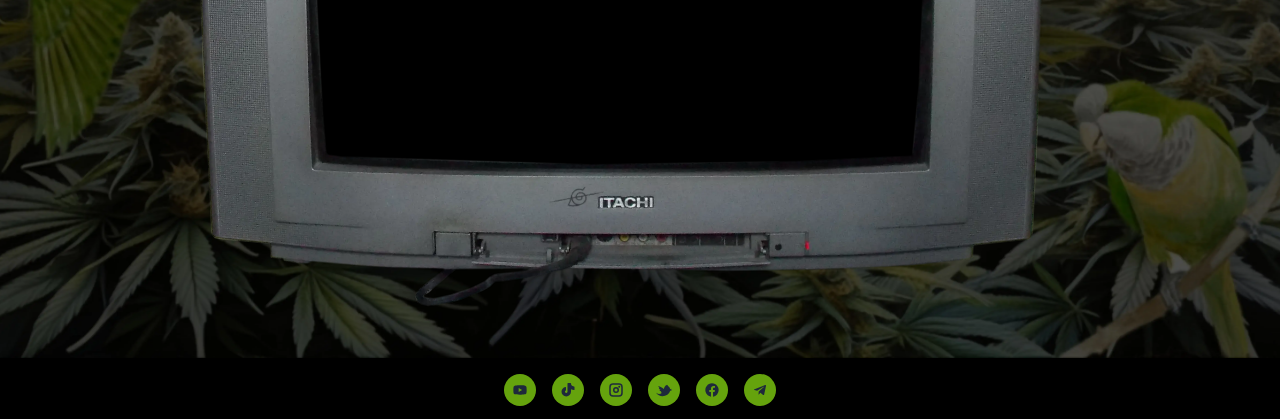
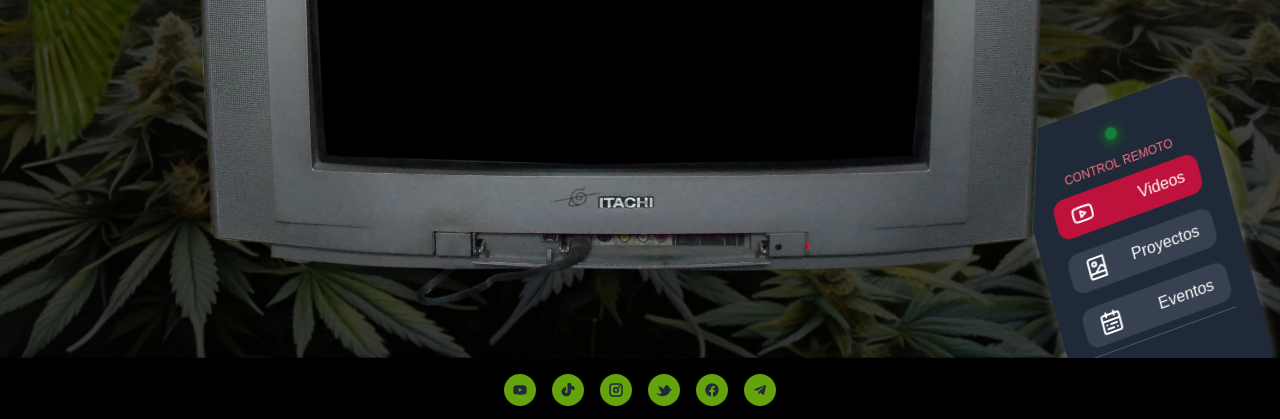
Before and after one commit to montvlein/catanave_tv, a Next.js app: page / in a window 1280 px wide. Shown: the part 378-797 px from the top of the page. Built offline with nearby package versions, Linux system fonts and the light colour scheme.

Commit message:
se elimino video promocional. Se agrego control al cargar la tele

```diff
--- a/app/client/components/videoPlayer.jsx
+++ b/app/client/components/videoPlayer.jsx
@@ -1,6 +1,7 @@
 'use client'
 
 import { useState } from "react";
+import RemoteControl from "./control";
 import YouTubeTv from "./youtubePlayer";
 
 const VideoComponent = ({ videoUrlMp4, videoUrlWebm }) => {
@@ -20,6 +21,9 @@ const VideoComponent = ({ videoUrlMp4, videoUrlWebm }) => {
         <source src={videoUrlMp4} type="video/mp4" />
         Your browser does not support the video tag.
       </video>
+      <RemoteControl>
+        <div className="invisible h-10"></div>
+      </RemoteControl>
     </div>
 )};
 
--- a/app/page.js
+++ b/app/page.js
@@ -1,7 +1,7 @@
 import Footer from "@components/footer";
-import PromotionalDisplay from "./client/components/promotionalDisplay";
 import TvComponent from "./client/components/tv";
 import VideoComponent from "./client/components/videoPlayer";
+import YouTubeTv from "./client/components/youtubePlayer";
 
 export default function Home() {
 
@@ -20,7 +20,6 @@ export default function Home() {
         </a>
       </header>
       <main className="flex-1 bg-img flex flex-wrap">
-        <PromotionalDisplay />
         <TvComponent>
           <VideoComponent videoUrlMp4={"/videos/firma.mp4"} videoUrlWebm={"/videos/firma.webm"} />
         </TvComponent>
```
